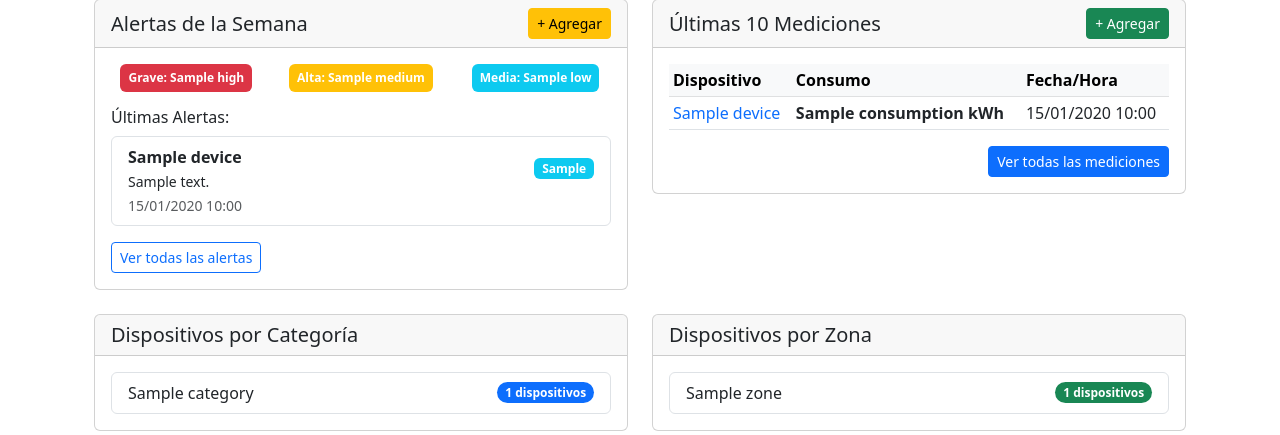
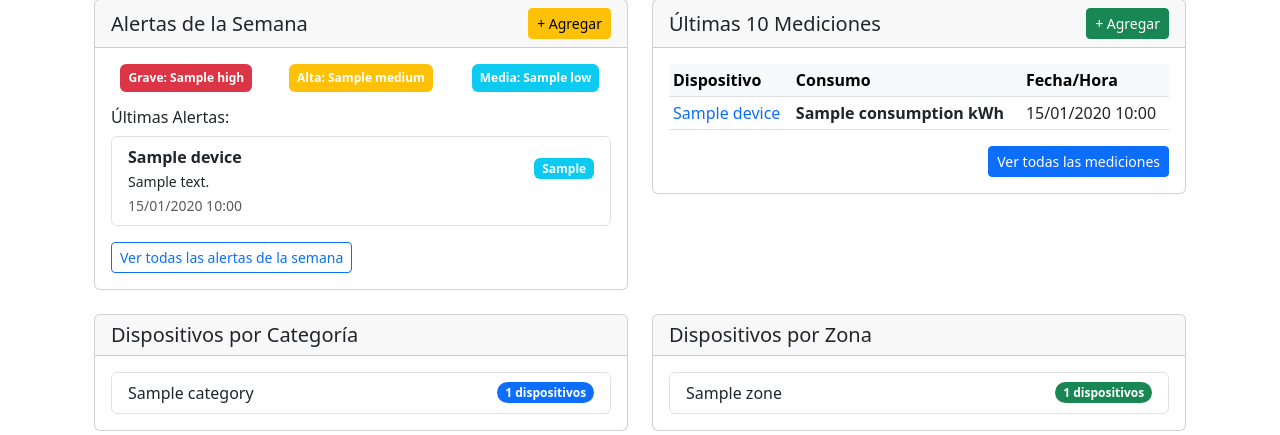
Before and after one commit to SuN-Dev5/Unidad-1-Python-KBROS, a Django app: template monitoreo/devices/templates/devices/dashboard.html in a window 1280 px wide. Shown: the part 297-732 px from the top of the page. Run offline with Django 5.2, Linux system fonts and the light colour scheme; the template is opened without the code that fills it: most values are stand-ins (such as "Sample title", 1, 10 or a date in 2020).

Commit message:
Update dashboard.html
se me olvidaron cosas

```diff
--- a/monitoreo/devices/templates/devices/dashboard.html
+++ b/monitoreo/devices/templates/devices/dashboard.html
@@ -91,7 +91,7 @@
                     <!-- Link para ver más alertas -->
                     {% if alert_counts.high or alert_counts.medium or alert_counts.low %}
                     <div class="mt-3">
-                        <a href="#" class="btn btn-sm btn-outline-primary">Ver todas las alertas</a>
+                        <a href="{% url 'alert_summary' %}" class="btn btn-sm btn-outline-primary">Ver todas las alertas de la semana</a>
                     </div>
                     {% endif %}
                 </div>
```
